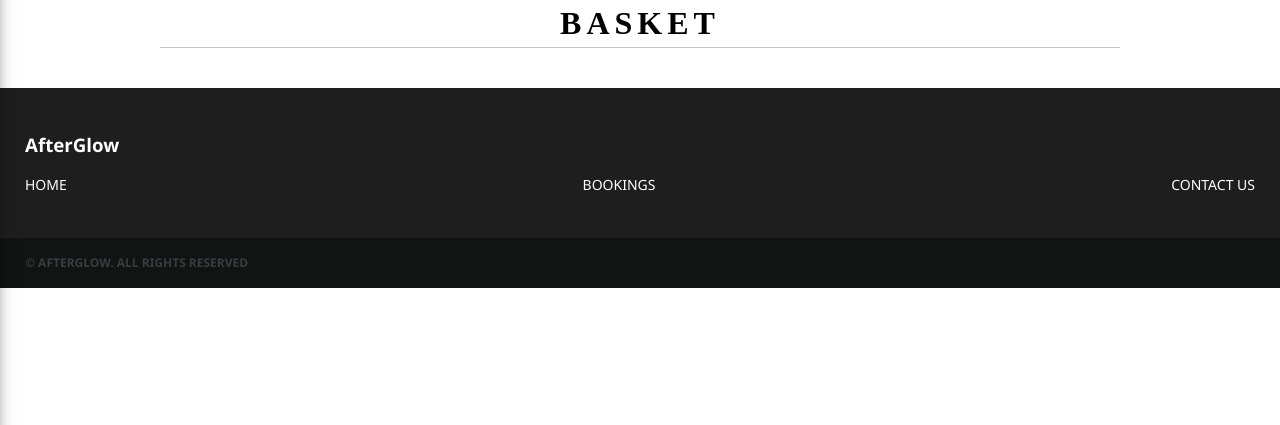
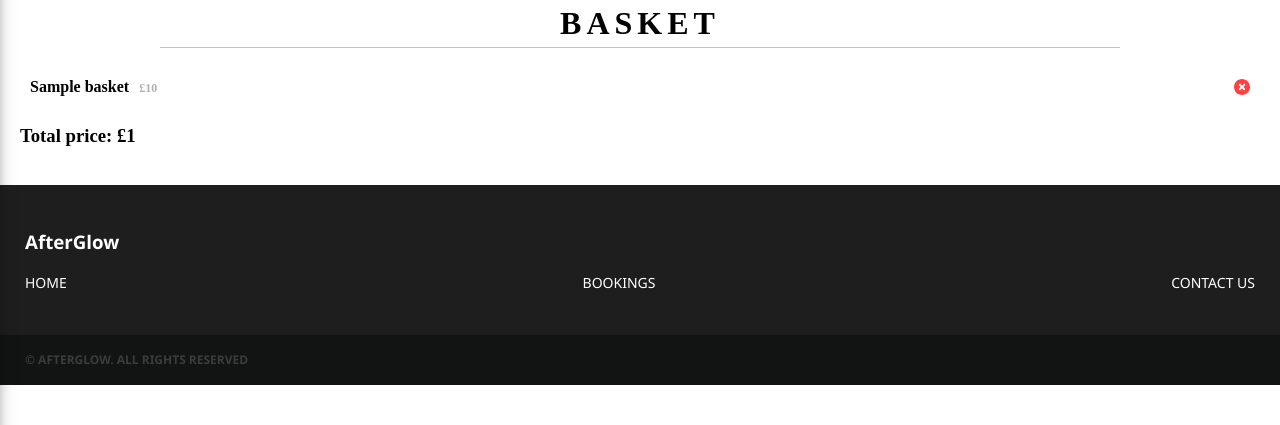
Before and after one commit to ModeraLTD/afterglow_website, a Django app: template website/templates/basket.html in a window 1280 px wide. Shown: the part 50-475 px from the top of the page. Run offline with Django 4.2, Linux system fonts and the light colour scheme; the template is opened without the code that fills it: most values are stand-ins (such as "Sample title", 1, 10 or a date in 2020).

Commit message:
Add basket listing

```diff
--- a/website/serviceHtml.py
+++ b/website/serviceHtml.py
@@ -22,7 +22,7 @@ CATEGORY_TEMPLATE =    """<div class="category" id="{cat}">
                         </div>"""
 
 def formatProduct(dbObj, request):
-    inbasket = dbObj.name in request.session['basket']
+    inbasket = dbObj.prodID in request.session['basket']
 
     rv = PRODUCT_TEMPLATE.format(
         imgUrl = getImg(dbObj),
--- a/website/static/css/basket.css
+++ b/website/static/css/basket.css
@@ -24,4 +24,60 @@
     width: 100%;
     padding: 20px;
     box-sizing: border-box;
+    font-family: "vanilla_whale";
 }
+
+.contents .services {
+    width: 100%;
+}
+
+.contents .services .service {
+    width: 100%;
+    display: flex;
+    justify-content: space-between;
+    gap: 10px;
+    padding: 10px;
+    box-sizing: border-box;
+}
+
+.contents .services .service:nth-child(even) {
+    background-color: rgba(0, 0, 0, 0.025);
+}
+
+.contents .services .service .details {
+    flex-grow: 2;
+}
+
+.contents .services .service .details h4 {
+    margin: 0;
+    float: left;
+}
+
+.contents .services .service .details .name {
+    margin-right: 10px;
+}
+
+.contents .services .service .details .price {
+    font-size: 12px;
+    color: rgba(128, 128, 128, 0.61);
+    margin-top: 3px;
+    font-weight: 0;
+}
+
+.contents .services .service .details .price::before {
+    content: '£';
+}
+
+.contents .services .service .remove {
+    width: 16px;
+    height: 16px;
+    background-image: url('images/red-x.svg');
+    background-size: cover;
+    border: none;
+    background-color: transparent;
+    margin-top: auto;
+    margin-bottom: auto;
+}
+
+.contents .totalPrice {
+}
--- a/website/templates/basket.html
+++ b/website/templates/basket.html
@@ -41,10 +41,18 @@
 
             <div class="contents">
                 <div class="services">
-                    {% for i in test %}
-
+                    {% for i in basket %}
+                        <div class="service" id={{ i.prodID }}>
+                            <div class="details">
+                                <h4 class="name">{{ i.name }}</h4>
+                                <h4 class="price">{{ i.price }}</h4>
+                            </div>
+                            <button class="remove" onclick="remove('{{ i.prodID }}');"></button>
+                        </div>
                     {% endfor %}
                 </div>
+
+                <h3 class="totalPrice">Total price: £{{ totalPrice }}</h3>
             </div>
 
             <!-- Footer -->
```
Also changed, not shown: website/views.py (+33 -15 lines), db.sqlite3, website/static/css/images/red-x.svg (added).
